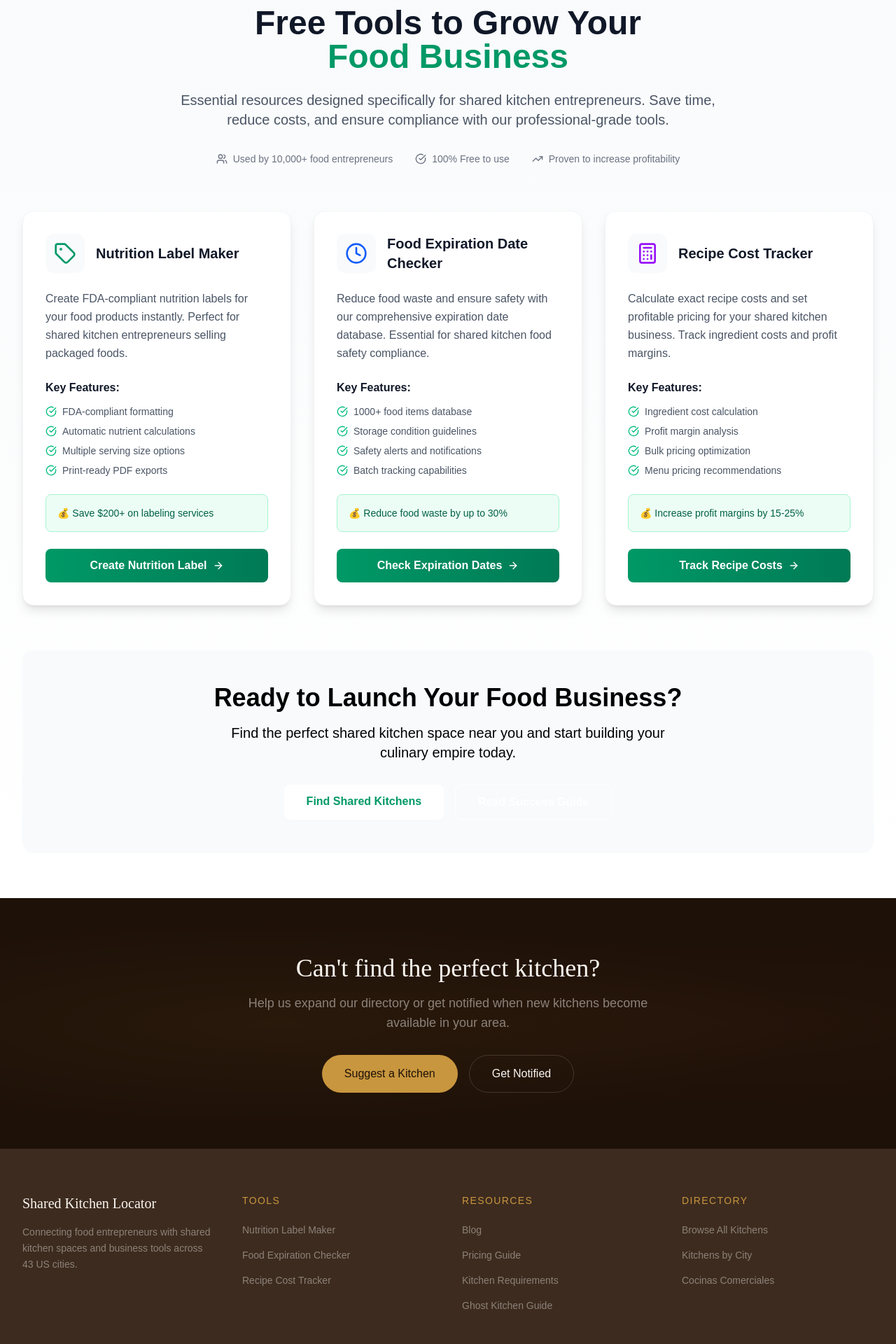
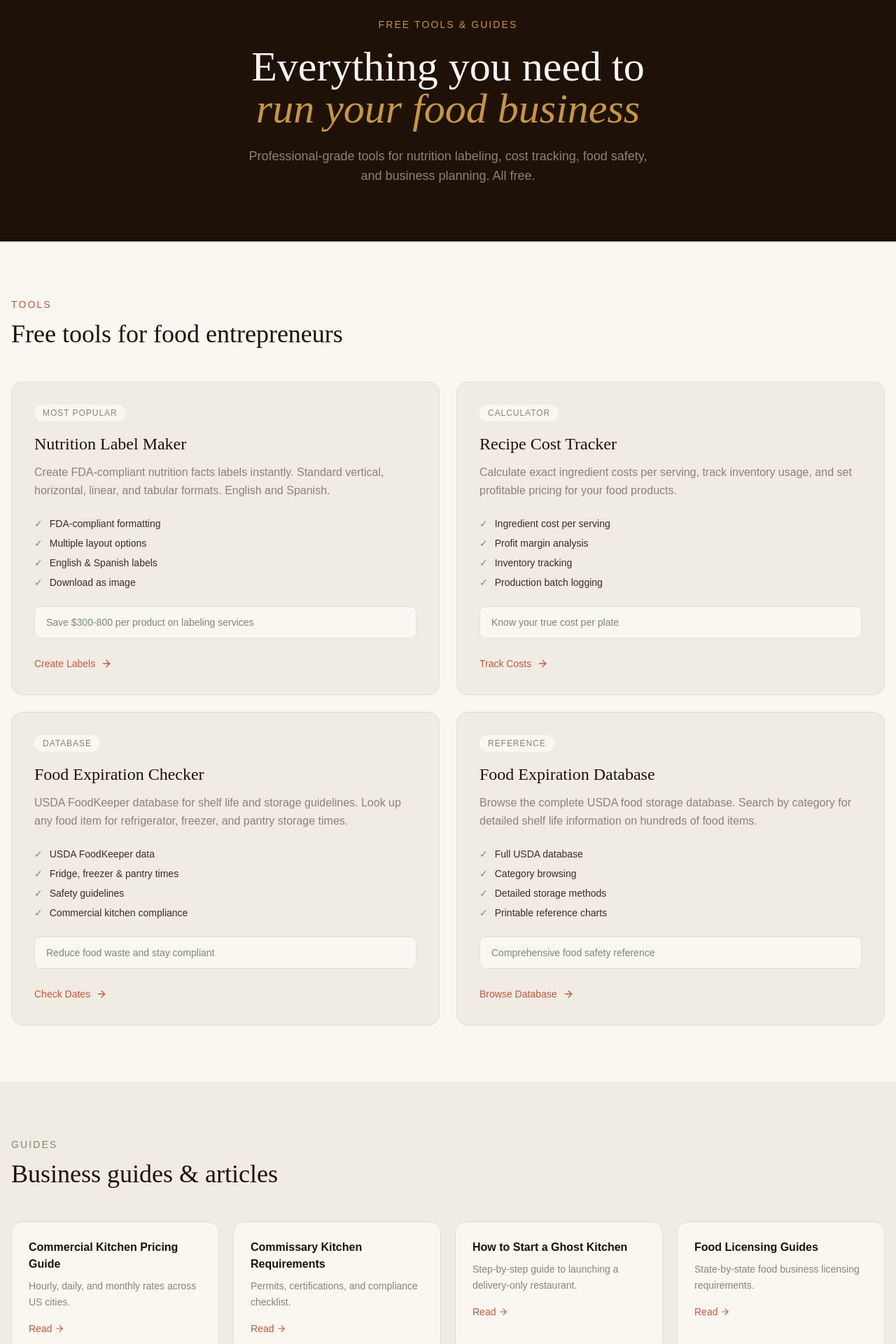
Before and after one commit to kgb4000/shared-commercial-kitchen, a Next.js app: page /resources in a window 1280 px wide. Shown: the part 120-2040 px from the top of the page at 70% size. Built offline with nearby package versions, Linux system fonts and the light colour scheme.

Commit message:
design: redesign resources page with all tools, guides, and warm editorial aesthetic

```diff
--- a/app/resources/page.js
+++ b/app/resources/page.js
@@ -1,247 +1,318 @@
-import {
-  Calculator,
-  Clock,
-  Tag,
-  ArrowRight,
-  CheckCircle,
-  Users,
-  TrendingUp,
-} from 'lucide-react'
+import Link from 'next/link'
+import { ArrowRight } from 'lucide-react'
+
+export const metadata = {
+  title: 'Free Tools for Food Entrepreneurs — Nutrition Labels, Cost Tracking, Expiration Dates',
+  description:
+    'Free tools for food businesses: FDA-compliant nutrition label maker, recipe cost tracker, food expiration checker, and food licensing guides.',
+  alternates: {
+    canonical: 'https://sharedkitchenlocator.com/resources',
+  },
+}
+
+const tools = [
+  {
+    href: '/resources/nutrition-label-maker',
+    title: 'Nutrition Label Maker',
+    tag: 'Most Popular',
+    description:
+      'Create FDA-compliant nutrition facts labels instantly. Standard vertical, horizontal, linear, and tabular formats. English and Spanish.',
+    features: [
+      'FDA-compliant formatting',
+      'Multiple layout options',
+      'English & Spanish labels',
+      'Download as image',
+    ],
+    stat: 'Save $300-800 per product on labeling services',
+    cta: 'Create Labels',
+  },
+  {
+    href: '/resources/recipe-cost-tracker',
+    title: 'Recipe Cost Tracker',
+    tag: 'Calculator',
+    description:
+      'Calculate exact ingredient costs per serving, track inventory usage, and set profitable pricing for your food products.',
+    features: [
+      'Ingredient cost per serving',
+      'Profit margin analysis',
+      'Inventory tracking',
+      'Production batch logging',
+    ],
+    stat: 'Know your true cost per plate',
+    cta: 'Track Costs',
+  },
+  {
+    href: '/resources/food-expiration-date-checker',
+    title: 'Food Expiration Checker',
+    tag: 'Database',
+    description:
+      'USDA FoodKeeper database for shelf life and storage guidelines. Look up any food item for refrigerator, freezer, and pantry storage times.',
+    features: [
+      'USDA FoodKeeper data',
+      'Fridge, freezer & pantry times',
+      'Safety guidelines',
+      'Commercial kitchen compliance',
+    ],
+    stat: 'Reduce food waste and stay compliant',
+    cta: 'Check Dates',
+  },
+  {
+    href: '/resources/food-expiration-database',
+    title: 'Food Expiration Database',
+    tag: 'Reference',
+    description:
+      'Browse the complete USDA food storage database. Search by category for detailed shelf life information on hundreds of food items.',
+    features: [
+      'Full USDA database',
+      'Category browsing',
+      'Detailed storage methods',
+      'Printable reference charts',
+    ],
+    stat: 'Comprehensive food safety reference',
+    cta: 'Browse Database',
+  },
+]
+
+const guides = [
+  {
+    href: '/blog/how-much-to-rent-a-commercial-kitchen',
+    title: 'Commercial Kitchen Pricing Guide',
+    description: 'Hourly, daily, and monthly rates across US cities.',
+  },
+  {
+    href: '/blog/commissary-kitchen-requirements',
+    title: 'Commissary Kitchen Requirements',
+    description: 'Permits, certifications, and compliance checklist.',
+  },
+  {
+    href: '/blog/ghost-kitchen-guide',
+    title: 'How to Start a Ghost Kitchen',
+    description: 'Step-by-step guide to launching a delivery-only restaurant.',
+  },
+  {
+    href: '/food-licensing-guides',
+    title: 'Food Licensing Guides',
+    description: 'State-by-state food business licensing requirements.',
+  },
+]
 
 export default function ResourcesPage() {
   return (
-    <div className="min-h-screen bg-gradient-to-b from-gray-50 to-white">
-      {/* Header Section */}
+    <div style={{ background: 'var(--cream)' }}>
+      {/* Hero */}
+      <section className="py-20" style={{ background: 'var(--espresso)' }}>
+        <div className="max-w-5xl mx-auto px-4 text-center">
+          <p
+            className="text-sm font-medium tracking-widest uppercase mb-5"
+            style={{ color: 'var(--amber)', letterSpacing: '0.15em' }}
+          >
+            Free tools & guides
+          </p>
+          <h1
+            className="font-editorial text-4xl md:text-5xl lg:text-6xl mb-6"
+            style={{ color: 'var(--cream)' }}
+          >
+            Everything you need to
+            <br />
+            <span className="italic" style={{ color: 'var(--amber)' }}>
+              run your food business
+            </span>
+          </h1>
+          <p className="text-lg max-w-xl mx-auto" style={{ color: '#8C8279' }}>
+            Professional-grade tools for nutrition labeling, cost tracking, food safety, and business planning. All free.
+          </p>
+        </div>
+      </section>
 
-      {/* Hero Section */}
-      <section className="max-w-7xl mx-auto px-4 sm:px-6 lg:px-8 py-16">
-        <div className="text-center mb-16">
-          <h1 className="text-4xl md:text-5xl font-bold text-gray-900 mb-6">
-            Free Tools to Grow Your
-            <span className="text-emerald-600 block">Food Business</span>
-          </h1>
-          <p className="text-xl text-gray-600 max-w-3xl mx-auto mb-8">
-            Essential resources designed specifically for shared kitchen
-            entrepreneurs. Save time, reduce costs, and ensure compliance with
-            our professional-grade tools.
+      {/* Tools Grid */}
+      <section className="py-20" style={{ background: 'var(--cream)' }}>
+        <div className="max-w-7xl mx-auto px-4">
+          <div className="mb-12">
+            <p
+              className="text-sm font-medium tracking-widest uppercase mb-3"
+              style={{ color: 'var(--terracotta)', letterSpacing: '0.15em' }}
+            >
+              Tools
             </p>
-          <div className="flex flex-wrap justify-center gap-8 text-sm text-gray-500">
-            <div className="flex items-center gap-2">
-              <Users className="w-4 h-4" />
-              <span>Used by 10,000+ food entrepreneurs</span>
-            </div>
-            <div className="flex items-center gap-2">
-              <CheckCircle className="w-4 h-4" />
-              <span>100% Free to use</span>
-            </div>
-            <div className="flex items-center gap-2">
-              <TrendingUp className="w-4 h-4" />
-              <span>Proven to increase profitability</span>
-            </div>
-          </div>
-        </div>
-
-        {/* Resources Grid */}
-        <div className="grid md:grid-cols-2 lg:grid-cols-3 gap-8 mb-16">
-          {/* Nutrition Label Maker */}
-          <article className="bg-white rounded-2xl shadow-lg hover:shadow-xl transition-all duration-300 border border-gray-100 overflow-hidden group">
-            <div className="p-8">
-              <div className="flex items-center gap-4 mb-6">
-                <div className="p-3 bg-gray-50 rounded-xl group-hover:bg-gray-100 transition-colors">
-                  <Tag className="w-8 h-8 text-emerald-600" />
-                </div>
-                <h2 className="text-xl font-bold text-gray-900">
-                  Nutrition Label Maker
+            <h2
+              className="font-editorial text-3xl lg:text-4xl"
+              style={{ color: 'var(--espresso)' }}
+            >
+              Free tools for food entrepreneurs
             </h2>
           </div>
 
-              <p className="text-gray-600 mb-6 leading-relaxed">
-                Create FDA-compliant nutrition labels for your food products
-                instantly. Perfect for shared kitchen entrepreneurs selling
-                packaged foods.
+          <div className="grid md:grid-cols-2 gap-6">
+            {tools.map((tool) => (
+              <Link
+                key={tool.href}
+                href={tool.href}
+                className="group rounded-2xl p-8 hover-lift"
+                style={{
+                  background: 'var(--light-warm)',
+                  border: '1px solid var(--border-warm)',
+                }}
+              >
+                <div className="flex items-start justify-between mb-4">
+                  <span
+                    className="inline-block text-xs font-medium tracking-wider uppercase px-3 py-1 rounded-full"
+                    style={{
+                      background: 'var(--cream)',
+                      color: 'var(--warm-gray)',
+                      letterSpacing: '0.08em',
+                    }}
+                  >
+                    {tool.tag}
+                  </span>
+                  <ArrowRight
+                    className="w-5 h-5 opacity-0 group-hover:opacity-100 group-hover:translate-x-1 transition-all"
+                    style={{ color: 'var(--terracotta)' }}
+                  />
+                </div>
+
+                <h3
+                  className="font-editorial text-2xl mb-3"
+                  style={{ color: 'var(--espresso)' }}
+                >
+                  {tool.title}
+                </h3>
+                <p
+                  className="leading-relaxed mb-6"
+                  style={{ color: 'var(--warm-gray)' }}
+                >
+                  {tool.description}
                 </p>
 
-              <div className="mb-6">
-                <h3 className="font-semibold text-gray-900 mb-3">
-                  Key Features:
-                </h3>
-                <ul className="space-y-2">
-                  <li className="flex items-start gap-2 text-sm text-gray-600">
-                    <CheckCircle className="w-4 h-4 text-emerald-500 mt-0.5 flex-shrink-0" />
-                    <span>FDA-compliant formatting</span>
+                <ul className="space-y-2 mb-6">
+                  {tool.features.map((feature) => (
+                    <li
+                      key={feature}
+                      className="flex items-center gap-2.5 text-sm"
+                    >
+                      <span style={{ color: 'var(--sage)' }}>&#10003;</span>
+                      <span style={{ color: 'var(--warm-brown)' }}>
+                        {feature}
+                      </span>
                     </li>
-                  <li className="flex items-start gap-2 text-sm text-gray-600">
-                    <CheckCircle className="w-4 h-4 text-emerald-500 mt-0.5 flex-shrink-0" />
-                    <span>Automatic nutrient calculations</span>
-                  </li>
-                  <li className="flex items-start gap-2 text-sm text-gray-600">
-                    <CheckCircle className="w-4 h-4 text-emerald-500 mt-0.5 flex-shrink-0" />
-                    <span>Multiple serving size options</span>
-                  </li>
-                  <li className="flex items-start gap-2 text-sm text-gray-600">
-                    <CheckCircle className="w-4 h-4 text-emerald-500 mt-0.5 flex-shrink-0" />
-                    <span>Print-ready PDF exports</span>
-                  </li>
+                  ))}
                 </ul>
-              </div>
 
-              <div className="bg-emerald-50 border border-emerald-200 rounded-lg p-4 mb-6">
-                <p className="text-emerald-800 font-medium text-sm">
-                  💰 Save $200+ on labeling services
+                <div
+                  className="rounded-lg px-4 py-3 mb-6"
+                  style={{
+                    background: 'var(--cream)',
+                    border: '1px solid var(--border-warm)',
+                  }}
+                >
+                  <p
+                    className="text-sm font-medium"
+                    style={{ color: 'var(--sage)' }}
+                  >
+                    {tool.stat}
                   </p>
                 </div>
 
-              <a
-                href="/resources/nutrition-label-maker"
-                className="w-full bg-gradient-to-r from-emerald-600 to-emerald-700 hover:from-emerald-700 hover:to-emerald-800 text-white font-semibold py-3 px-6 rounded-lg transition-all duration-200 flex items-center justify-center gap-2 group"
+                <span
+                  className="inline-flex items-center gap-2 font-medium text-sm"
+                  style={{ color: 'var(--terracotta)' }}
                 >
-                Create Nutrition Label
+                  {tool.cta}{' '}
                   <ArrowRight className="w-4 h-4 group-hover:translate-x-1 transition-transform" />
-              </a>
+                </span>
+              </Link>
+            ))}
           </div>
-          </article>
+        </div>
+      </section>
 
-          {/* Food Expiration Checker */}
-          <article className="bg-white rounded-2xl shadow-lg hover:shadow-xl transition-all duration-300 border border-gray-100 overflow-hidden group">
-            <div className="p-8">
-              <div className="flex items-center gap-4 mb-6">
-                <div className="p-3 bg-gray-50 rounded-xl group-hover:bg-gray-100 transition-colors">
-                  <Clock className="w-8 h-8 text-blue-600" />
-                </div>
-                <h2 className="text-xl font-bold text-gray-900">
-                  Food Expiration Date Checker
+      {/* Guides */}
+      <section className="py-20" style={{ background: 'var(--light-warm)' }}>
+        <div className="max-w-7xl mx-auto px-4">
+          <div className="mb-12">
+            <p
+              className="text-sm font-medium tracking-widest uppercase mb-3"
+              style={{ color: 'var(--sage)', letterSpacing: '0.15em' }}
+            >
+              Guides
+            </p>
+            <h2
+              className="font-editorial text-3xl lg:text-4xl"
+              style={{ color: 'var(--espresso)' }}
+            >
+              Business guides & articles
             </h2>
           </div>
 
-              <p className="text-gray-600 mb-6 leading-relaxed">
-                Reduce food waste and ensure safety with our comprehensive
-                expiration date database. Essential for shared kitchen food
-                safety compliance.
+          <div className="grid md:grid-cols-2 lg:grid-cols-4 gap-5">
+            {guides.map((guide) => (
+              <Link
+                key={guide.href}
+                href={guide.href}
+                className="group rounded-2xl p-6 hover-lift"
+                style={{
+                  background: 'var(--cream)',
+                  border: '1px solid var(--border-warm)',
+                }}
+              >
+                <h3
+                  className="font-semibold mb-2 group-hover:translate-x-0.5 transition-transform"
+                  style={{ color: 'var(--espresso)' }}
+                >
+                  {guide.title}
+                </h3>
+                <p
+                  className="text-sm leading-relaxed mb-4"
+                  style={{ color: 'var(--warm-gray)' }}
+                >
+                  {guide.description}
                 </p>
-
-              <div className="mb-6">
-                <h3 className="font-semibold text-gray-900 mb-3">
-                  Key Features:
-                </h3>
-                <ul className="space-y-2">
-                  <li className="flex items-start gap-2 text-sm text-gray-600">
-                    <CheckCircle className="w-4 h-4 text-emerald-500 mt-0.5 flex-shrink-0" />
-                    <span>1000+ food items database</span>
-                  </li>
-                  <li className="flex items-start gap-2 text-sm text-gray-600">
-                    <CheckCircle className="w-4 h-4 text-emerald-500 mt-0.5 flex-shrink-0" />
-                    <span>Storage condition guidelines</span>
-                  </li>
-                  <li className="flex items-start gap-2 text-sm text-gray-600">
-                    <CheckCircle className="w-4 h-4 text-emerald-500 mt-0.5 flex-shrink-0" />
-                    <span>Safety alerts and notifications</span>
-                  </li>
-                  <li className="flex items-start gap-2 text-sm text-gray-600">
-                    <CheckCircle className="w-4 h-4 text-emerald-500 mt-0.5 flex-shrink-0" />
-                    <span>Batch tracking capabilities</span>
-                  </li>
-                </ul>
+                <span
+                  className="flex items-center gap-1 text-sm font-medium"
+                  style={{ color: 'var(--terracotta)' }}
+                >
+                  Read{' '}
+                  <ArrowRight className="w-3.5 h-3.5 group-hover:translate-x-1 transition-transform" />
+                </span>
+              </Link>
+            ))}
           </div>
-
-              <div className="bg-emerald-50 border border-emerald-200 rounded-lg p-4 mb-6">
-                <p className="text-emerald-800 font-medium text-sm">
-                  💰 Reduce food waste by up to 30%
-                </p>
-              </div>
-
-              <a
-                href="#"
-                className="w-full bg-gradient-to-r from-emerald-600 to-emerald-700 hover:from-emerald-700 hover:to-emerald-800 text-white font-semibold py-3 px-6 rounded-lg transition-all duration-200 flex items-center justify-center gap-2 group"
-              >
-                Check Expiration Dates
-                <ArrowRight className="w-4 h-4 group-hover:translate-x-1 transition-transform" />
-              </a>
-            </div>
-          </article>
-
-          {/* Recipe Cost Tracker */}
-          <article className="bg-white rounded-2xl shadow-lg hover:shadow-xl transition-all duration-300 border border-gray-100 overflow-hidden group">
-            <div className="p-8">
-              <div className="flex items-center gap-4 mb-6">
-                <div className="p-3 bg-gray-50 rounded-xl group-hover:bg-gray-100 transition-colors">
-                  <Calculator className="w-8 h-8 text-purple-600" />
-                </div>
-                <h2 className="text-xl font-bold text-gray-900">
-                  Recipe Cost Tracker
-                </h2>
-              </div>
-
-              <p className="text-gray-600 mb-6 leading-relaxed">
-                Calculate exact recipe costs and set profitable pricing for your
-                shared kitchen business. Track ingredient costs and profit
-                margins.
-              </p>
-
-              <div className="mb-6">
-                <h3 className="font-semibold text-gray-900 mb-3">
-                  Key Features:
-                </h3>
-                <ul className="space-y-2">
-                  <li className="flex items-start gap-2 text-sm text-gray-600">
-                    <CheckCircle className="w-4 h-4 text-emerald-500 mt-0.5 flex-shrink-0" />
-                    <span>Ingredient cost calculation</span>
-                  </li>
-                  <li className="flex items-start gap-2 text-sm text-gray-600">
-                    <CheckCircle className="w-4 h-4 text-emerald-500 mt-0.5 flex-shrink-0" />
-                    <span>Profit margin analysis</span>
-                  </li>
-                  <li className="flex items-start gap-2 text-sm text-gray-600">
-                    <CheckCircle className="w-4 h-4 text-emerald-500 mt-0.5 flex-shrink-0" />
-                    <span>Bulk pricing optimization</span>
-                  </li>
-                  <li className="flex items-start gap-2 text-sm text-gray-600">
-                    <CheckCircle className="w-4 h-4 text-emerald-500 mt-0.5 flex-shrink-0" />
-                    <span>Menu pricing recommendations</span>
-                  </li>
-                </ul>
-              </div>
-
-              <div className="bg-emerald-50 border border-emerald-200 rounded-lg p-4 mb-6">
-                <p className="text-emerald-800 font-medium text-sm">
-                  💰 Increase profit margins by 15-25%
-                </p>
-              </div>
-
-              <a
-                href="/resources/recipe-cost-tracker"
-                className="w-full bg-gradient-to-r from-emerald-600 to-emerald-700 hover:from-emerald-700 hover:to-emerald-800 text-white font-semibold py-3 px-6 rounded-lg transition-all duration-200 flex items-center justify-center gap-2 group"
-              >
-                Track Recipe Costs
-                <ArrowRight className="w-4 h-4 group-hover:translate-x-1 transition-transform" />
-              </a>
-            </div>
-          </article>
-        </div>
-
-        {/* CTA Section */}
-        <section className="bg-slate-50 rounded-2xl p-8 md:p-12 text-center text-black">
-          <h2 className="text-3xl md:text-4xl font-bold mb-4">
-            Ready to Launch Your Food Business?
-          </h2>
-          <p className="text-xl text-black mb-8 max-w-2xl mx-auto">
-            Find the perfect shared kitchen space near you and start building
-            your culinary empire today.
-          </p>
-          <div className="flex flex-col sm:flex-row gap-4 justify-center">
-            <a
-              href="/find-kitchens"
-              className="bg-white text-emerald-600 hover:bg-gray-50 font-semibold py-3 px-8 rounded-lg transition-colors"
-            >
-              Find Shared Kitchens
-            </a>
-            <a
-              href="#"
-              className="border border-white text-white hover:bg-white hover:text-emerald-600 font-semibold py-3 px-8 rounded-lg transition-all"
-            >
-              Read Success Guide
-            </a>
         </div>
       </section>
+
+      {/* CTA */}
+      <section
+        className="py-20 text-center relative overflow-hidden grain"
+        style={{ background: 'var(--terracotta)' }}
+      >
+        <div
+          className="absolute inset-0 opacity-10"
+          style={{
+            background:
+              'radial-gradient(ellipse at 50% 50%, rgba(255,255,255,0.2), transparent 70%)',
+          }}
+        />
+        <div className="relative max-w-3xl mx-auto px-4">
+          <h2
+            className="font-editorial text-3xl lg:text-4xl mb-4"
+            style={{ color: 'var(--cream)' }}
+          >
+            Ready to find your kitchen?
+          </h2>
+          <p
+            className="text-lg mb-8"
+            style={{ color: 'rgba(250,246,240,0.7)' }}
+          >
+            Browse 380+ verified commercial kitchens across 43 cities.
+          </p>
+          <Link
+            href="/browse-kitchens"
+            className="inline-flex items-center gap-2 px-8 py-4 rounded-full font-medium text-lg transition-all hover:scale-105"
+            style={{ background: 'var(--cream)', color: 'var(--espresso)' }}
+          >
+            Browse All Kitchens{' '}
+            <ArrowRight className="w-5 h-5" />
+          </Link>
+        </div>
       </section>
     </div>
   )
```
Lines whose indentation alone changed are shown as unchanged.
